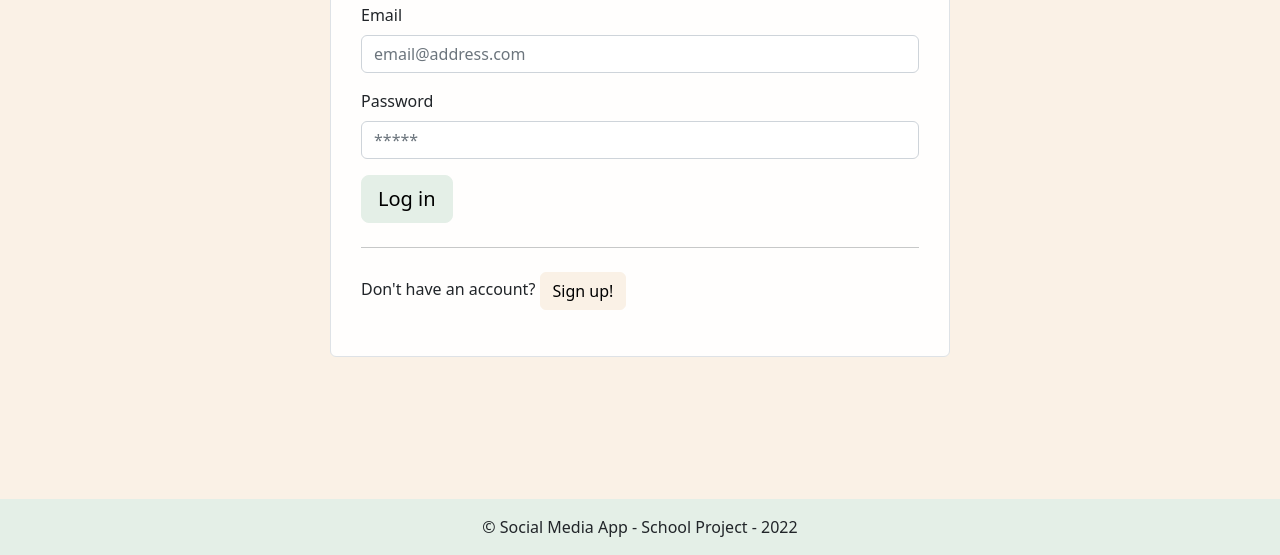
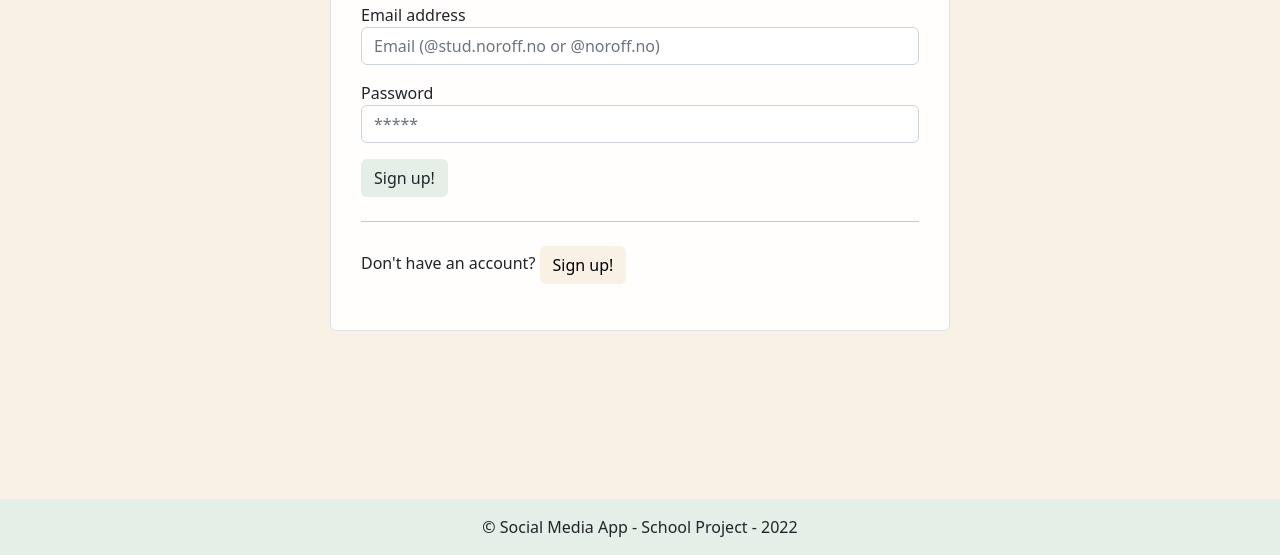
Before and after one commit to cdragvik/CSS-Frameworks, a website with bundled scripts: page profile/login/index.html in a window 1280 px wide. Shown: the part 245-800 px from the top of the page. Built offline with nearby package versions, Linux system fonts and the light colour scheme.

Commit message:
Edited login form

```diff
--- a/profile/login/index.html
+++ b/profile/login/index.html
@@ -3,7 +3,7 @@
 <head>
     <meta charset="UTF-8">
     <meta http-equiv="X-UA-Compatible" content="IE=edge">
-    <meta name="viewport" content="width=device-width>, initial-scale=1.0">
+    <meta name="viewport" content="width=device-width, initial-scale=1.0">
     <title>Document</title>
     <link rel="stylesheet" href="/dist/css/styles.css">
     <script src="/node_modules/bootstrap/dist/js/bootstrap.bundle.min.js" defer></script>
@@ -18,27 +18,20 @@
     <main>
         <div class="border card bg-secondary col-6 mt-4">
           <h1>Log in</h1>
-            <form id="loginForm">
-                <div class="mb-3">
-                  <label for="email" class="form-label">Email</label>
-                  <input
-                    type="email"
-                    class="form-control"
-                    id="email"
-                    placeholder="email@address.com"
-                    required>
-                </div>
-                <div class="mb-3">
-                  <label for="password" class="form-label">Password</label>
-                  <input
-                    type="password"
-                    class="form-control"
-                    id="password"
-                    placeholder="*****"
-                    required>
-                </div>
-                <button type="submit" class="btn btn-light btn-lg">Log in</button>
-              </form>
+          <form id="loginForm">
+
+            <div class="form-group mb-3">
+              <label for="">Email address</label>
+              <input type="email" name="email" class="form-control" placeholder="Email (@stud.noroff.no or @noroff.no)" required pattern="^[\w\-.]+@(stud.)?noroff.no$" title="Only @(stud.)noroff.no domains are allowed to register.">
+            </div>
+
+            <div class="form-group mb-3">
+              <label for="">Password</label>
+              <input type="password" name="password" class="form-control" placeholder="*****" requiredminlength="8">
+            </div>
+
+            <button class="btn bg-light">Sign up!</button>
+        </form>
               <hr class="my-4" />
               <p>Don't have an account? <a class="btn btn-primary" href="/profile/signup/index.html">Sign up!</a></p>
         </div>
```
